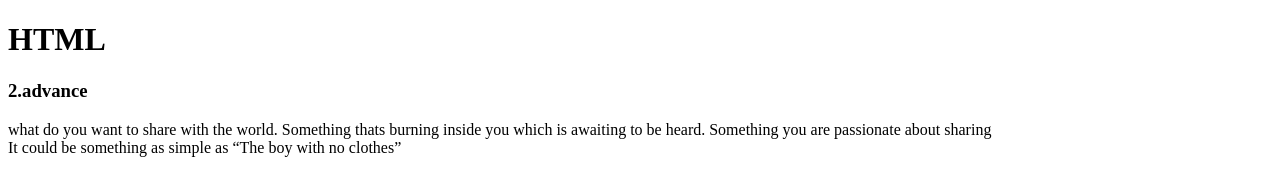
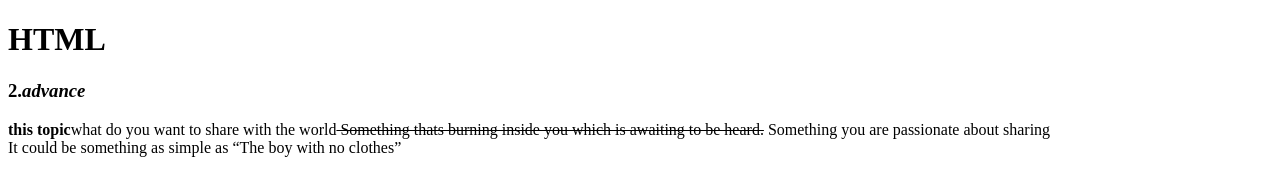
Before and after one commit to Varshini-1010/HTML, a plain HTML site: page index.html in a window 1280 px wide. Shown: the top 170 px of the page. Drawn offline with Linux system fonts and the light colour scheme; grey boxes are pictures that could not be loaded.

Commit message:
first commit

```diff
--- a/index.html
+++ b/index.html
@@ -8,8 +8,8 @@
 <body>
     <h1>HTML</h1>
     <!--h2>1.basic</h2-->
-    <h3>2.advance</h3>
-    <p>what do you want to share with the world. Something thats burning inside you which is awaiting to be heard. Something you are passionate about sharing<br> It could be something as simple as “The boy with no clothes” </p>
+    <h3>2.<i>advance</i></h3>
+    <p><b>this topic</b>what do you want to share with the world<s> Something thats burning inside you which is awaiting to be heard.</s> Something you are passionate about sharing<br> It could be something as simple as “The boy with no clothes” </p>
     <img src ="https://encrypted-tbn0.gstatic.com/images?q=tbn:ANd9GcTyWoBiUx4vdA4ApwQhFJrYiE6B5Unrj6xv3A&s" alt="alternate name">
 </body>
 </html>
```
Also changed, not shown: 1 other file.
